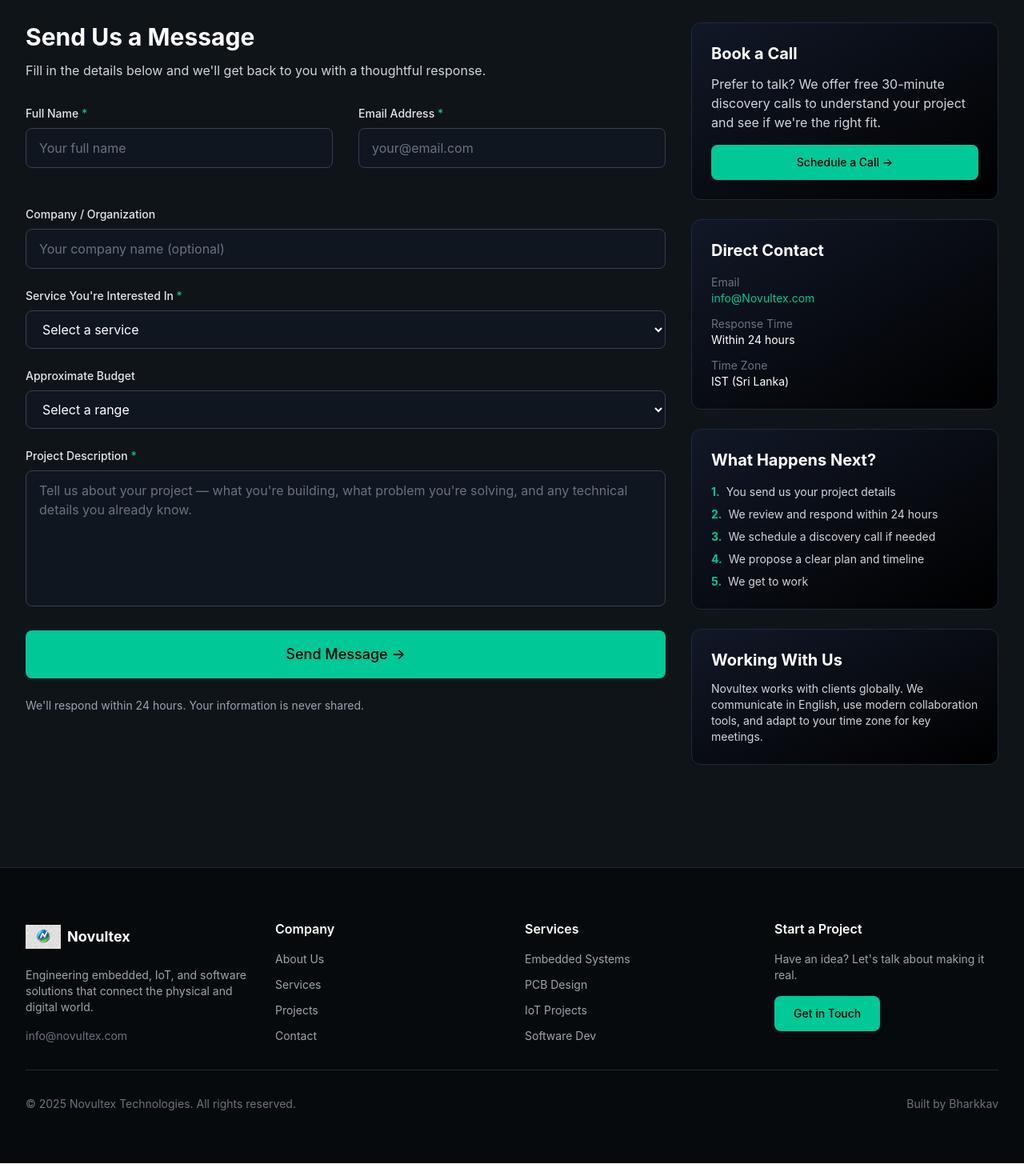
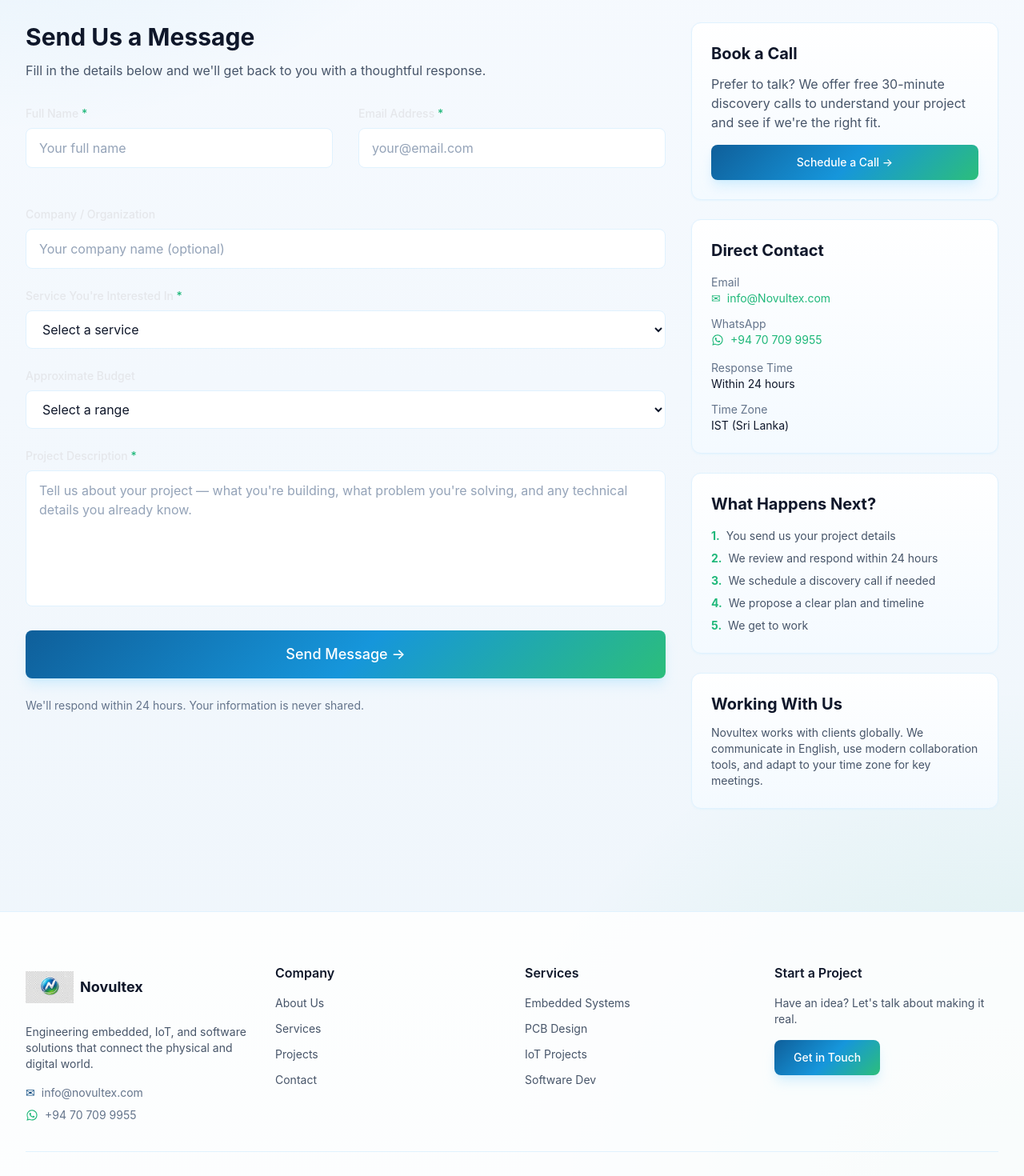
Before and after one commit to Bharkkav/Novultex_webpage, a Next.js app: page /contact in a window 1280 px wide. Shown: the part 580-2050 px from the top of the page at 80% size. Built offline with nearby package versions, Linux system fonts and the light colour scheme.

Commit message:
changes did for enhance 4

```diff
--- a/app/contact/page.tsx
+++ b/app/contact/page.tsx
@@ -4,6 +4,14 @@
 import Navigation from '@/components/Navigation'
 import Footer from '@/components/Footer'
 import Link from 'next/link'
+
+function WhatsAppIcon() {
+  return (
+    <svg aria-hidden="true" viewBox="0 0 24 24" className="h-4 w-4 fill-current">
+      <path d="M19.05 4.91A9.82 9.82 0 0 0 12.03 2C6.62 2 2.2 6.4 2.2 11.83c0 1.74.45 3.44 1.31 4.94L2 22l5.38-1.41a9.9 9.9 0 0 0 4.65 1.18h.01c5.41 0 9.83-4.4 9.83-9.83 0-2.63-1.02-5.1-2.82-6.99ZM12.04 20.1h-.01a8.2 8.2 0 0 1-4.18-1.14l-.3-.18-3.19.84.85-3.11-.2-.32a8.14 8.14 0 0 1-1.25-4.35c0-4.51 3.68-8.18 8.21-8.18 2.19 0 4.24.85 5.79 2.4a8.1 8.1 0 0 1 2.39 5.79c0 4.52-3.68 8.2-8.19 8.2Zm4.49-6.12c-.25-.12-1.47-.72-1.7-.8-.23-.08-.39-.12-.56.12-.16.25-.64.8-.78.96-.14.17-.28.19-.53.06-.25-.12-1.04-.38-1.98-1.22-.73-.65-1.22-1.45-1.36-1.69-.14-.24-.01-.37.11-.49.11-.11.25-.29.37-.43.12-.15.16-.25.25-.41.08-.17.04-.31-.02-.43-.06-.12-.56-1.35-.76-1.85-.2-.48-.4-.42-.56-.43h-.48c-.16 0-.43.06-.66.31-.22.25-.85.83-.85 2.02 0 1.18.87 2.33.99 2.49.12.17 1.69 2.57 4.09 3.61.57.25 1.02.4 1.37.51.58.18 1.11.15 1.53.09.47-.07 1.47-.6 1.68-1.18.21-.58.21-1.08.14-1.18-.06-.1-.22-.17-.47-.29Z" />
+    </svg>
+  )
+}
 
 export default function Contact() {
   const [formData, setFormData] = useState({
@@ -56,7 +64,7 @@
   }
 
   return (
-    <main className="bg-dark text-white">
+    <main className="site-shell">
       <Navigation />
 
       {/* PAGE HERO */}
@@ -66,7 +74,7 @@
           <h1 className="text-5xl md:text-6xl font-bold mt-4 mb-6">
             Let&apos;s Build Something<br /><em className="text-accent">Together</em>
           </h1>
-          <p className="text-xl text-gray-300 max-w-2xl mx-auto">
+          <p className="text-xl text-slate-600 max-w-2xl mx-auto">
             Share your project idea, ask a technical question, or request a quote. We respond to every message personally — usually within 24 hours.
           </p>
         </div>
@@ -79,7 +87,7 @@
             {/* FORM */}
             <div className="lg:col-span-2">
               <h2 className="text-3xl font-bold mb-3">Send Us a Message</h2>
-              <p className="text-gray-300 mb-8">
+              <p className="text-slate-600 mb-8">
                 Fill in the details below and we&apos;ll get back to you with a thoughtful response.
               </p>
 
@@ -97,7 +105,7 @@
                       onChange={handleChange}
                       placeholder="Your full name"
                       required
-                      className="w-full px-4 py-3 rounded-lg bg-gray-900 bg-opacity-50 border border-gray-700 text-white placeholder-gray-500 focus:border-accent focus:ring-2 focus:ring-accent focus:ring-opacity-20 transition-all"
+                      className="w-full px-4 py-3 rounded-lg bg-white border border-sky-100 text-slate-900 placeholder-slate-400 focus:border-brand focus:ring-2 focus:ring-sky-200 transition-all"
                     />
                   </div>
                   <div className="form-group">
@@ -112,7 +120,7 @@
                       onChange={handleChange}
                       placeholder="your@email.com"
                       required
-                      className="w-full px-4 py-3 rounded-lg bg-gray-900 bg-opacity-50 border border-gray-700 text-white placeholder-gray-500 focus:border-accent focus:ring-2 focus:ring-accent focus:ring-opacity-20 transition-all"
+                      className="w-full px-4 py-3 rounded-lg bg-white border border-sky-100 text-slate-900 placeholder-slate-400 focus:border-brand focus:ring-2 focus:ring-sky-200 transition-all"
                     />
                   </div>
                 </div>
@@ -128,7 +136,7 @@
                     value={formData.company}
                     onChange={handleChange}
                     placeholder="Your company name (optional)"
-                    className="w-full px-4 py-3 rounded-lg bg-gray-900 bg-opacity-50 border border-gray-700 text-white placeholder-gray-500 focus:border-accent focus:ring-2 focus:ring-accent focus:ring-opacity-20 transition-all"
+                    className="w-full px-4 py-3 rounded-lg bg-white border border-sky-100 text-slate-900 placeholder-slate-400 focus:border-brand focus:ring-2 focus:ring-sky-200 transition-all"
                   />
                 </div>
 
@@ -142,7 +150,7 @@
                     value={formData.service}
                     onChange={handleChange}
                     required
-                    className="w-full px-4 py-3 rounded-lg bg-gray-900 bg-opacity-50 border border-gray-700 text-white focus:border-accent focus:ring-2 focus:ring-accent focus:ring-opacity-20 transition-all"
+                    className="w-full px-4 py-3 rounded-lg bg-white border border-sky-100 text-slate-900 focus:border-brand focus:ring-2 focus:ring-sky-200 transition-all"
                   >
                     <option value="">Select a service</option>
                     <option>Embedded & IoT Systems</option>
@@ -164,7 +172,7 @@
                     name="budget"
                     value={formData.budget}
                     onChange={handleChange}
-                    className="w-full px-4 py-3 rounded-lg bg-gray-900 bg-opacity-50 border border-gray-700 text-white focus:border-accent focus:ring-2 focus:ring-accent focus:ring-opacity-20 transition-all"
+                    className="w-full px-4 py-3 rounded-lg bg-white border border-sky-100 text-slate-900 focus:border-brand focus:ring-2 focus:ring-sky-200 transition-all"
                   >
                     <option value="">Select a range</option>
                     <option>Under $500</option>
@@ -188,7 +196,7 @@
                     rows={6}
                     placeholder="Tell us about your project — what you're building, what problem you're solving, and any technical details you already know."
                     required
-                    className="w-full px-4 py-3 rounded-lg bg-gray-900 bg-opacity-50 border border-gray-700 text-white placeholder-gray-500 focus:border-accent focus:ring-2 focus:ring-accent focus:ring-opacity-20 transition-all resize-none"
+                    className="w-full px-4 py-3 rounded-lg bg-white border border-sky-100 text-slate-900 placeholder-slate-400 focus:border-brand focus:ring-2 focus:ring-sky-200 transition-all resize-none"
                   />
                 </div>
 
@@ -200,7 +208,7 @@
                   {loading ? 'Sending...' : 'Send Message →'}
                 </button>
 
-                <p className="text-sm text-gray-400">
+                <p className="text-sm text-slate-500">
                   We&apos;ll respond within 24 hours. Your information is never shared.
                 </p>
 
@@ -215,9 +223,9 @@
             {/* SIDEBAR */}
             <div className="space-y-6">
               {/* BOOK A CALL */}
-              <div id="call" className="bg-gradient-to-br from-gray-900 to-black border border-gray-800 p-6 rounded-xl">
+              <div id="call" className="card-surface p-6">
                 <h3 className="text-xl font-bold mb-3">Book a Call</h3>
-                <p className="text-gray-300 mb-4">
+                <p className="text-slate-600 mb-4">
                   Prefer to talk? We offer free 30-minute discovery calls to understand your project and see if we&apos;re the right fit.
                 </p>
                 <Link
@@ -229,32 +237,44 @@
               </div>
 
               {/* DIRECT CONTACT */}
-              <div className="bg-gradient-to-br from-gray-900 to-black border border-gray-800 p-6 rounded-xl">
+              <div className="card-surface p-6">
                 <h3 className="text-xl font-bold mb-4">Direct Contact</h3>
                 <div className="space-y-3 text-sm">
                   <div>
-                    <span className="text-gray-500">Email</span>
+                    <span className="text-slate-500">Email</span>
                     <p>
-                      <a href="mailto:info@Novultex.com" className="text-accent hover:underline">
-                        info@Novultex.com
+                      <a href="mailto:info@Novultex.com" className="text-accent hover:underline inline-flex items-center gap-2">
+                        <span aria-hidden="true">✉</span>
+                        <span>info@Novultex.com</span>
                       </a>
                     </p>
                   </div>
                   <div>
-                    <span className="text-gray-500">Response Time</span>
-                    <p className="text-white">Within 24 hours</p>
+                    <span className="text-slate-500">WhatsApp</span>
+                    <p>
+                      <a href="https://wa.me/94707099955" className="text-accent hover:underline inline-flex items-center gap-2">
+                        <span aria-hidden="true">
+                          <WhatsAppIcon />
+                        </span>
+                        <span>+94 70 709 9955</span>
+                      </a>
+                    </p>
                   </div>
                   <div>
-                    <span className="text-gray-500">Time Zone</span>
-                    <p className="text-white">IST (Sri Lanka)</p>
+                    <span className="text-slate-500">Response Time</span>
+                    <p className="text-slate-900">Within 24 hours</p>
+                  </div>
+                  <div>
+                    <span className="text-slate-500">Time Zone</span>
+                    <p className="text-slate-900">IST (Sri Lanka)</p>
                   </div>
                 </div>
               </div>
 
               {/* WHAT HAPPENS NEXT */}
-              <div className="bg-gradient-to-br from-gray-900 to-black border border-gray-800 p-6 rounded-xl">
+              <div className="card-surface p-6">
                 <h3 className="text-xl font-bold mb-4">What Happens Next?</h3>
-                <ol className="space-y-2 text-sm text-gray-300">
+                <ol className="space-y-2 text-sm text-slate-600">
                   <li className="flex gap-2">
                     <span className="text-accent font-bold">1.</span>
                     <span>You send us your project details</span>
@@ -279,9 +299,9 @@
               </div>
 
               {/* WORKING WITH US */}
-              <div className="bg-gradient-to-br from-gray-900 to-black border border-gray-800 p-6 rounded-xl">
+              <div className="card-surface p-6">
                 <h3 className="text-xl font-bold mb-3">Working With Us</h3>
-                <p className="text-sm text-gray-300">
+                <p className="text-sm text-slate-600">
                   Novultex works with clients globally. We communicate in English, use modern collaboration tools, and adapt to your time zone for key meetings.
                 </p>
               </div>
--- a/components/Footer.tsx
+++ b/components/Footer.tsx
@@ -1,9 +1,17 @@
 import Link from 'next/link'
 import Image from 'next/image'
 
+function WhatsAppIcon() {
+  return (
+    <svg aria-hidden="true" viewBox="0 0 24 24" className="h-4 w-4 fill-current">
+      <path d="M19.05 4.91A9.82 9.82 0 0 0 12.03 2C6.62 2 2.2 6.4 2.2 11.83c0 1.74.45 3.44 1.31 4.94L2 22l5.38-1.41a9.9 9.9 0 0 0 4.65 1.18h.01c5.41 0 9.83-4.4 9.83-9.83 0-2.63-1.02-5.1-2.82-6.99ZM12.04 20.1h-.01a8.2 8.2 0 0 1-4.18-1.14l-.3-.18-3.19.84.85-3.11-.2-.32a8.14 8.14 0 0 1-1.25-4.35c0-4.51 3.68-8.18 8.21-8.18 2.19 0 4.24.85 5.79 2.4a8.1 8.1 0 0 1 2.39 5.79c0 4.52-3.68 8.2-8.19 8.2Zm4.49-6.12c-.25-.12-1.47-.72-1.7-.8-.23-.08-.39-.12-.56.12-.16.25-.64.8-.78.96-.14.17-.28.19-.53.06-.25-.12-1.04-.38-1.98-1.22-.73-.65-1.22-1.45-1.36-1.69-.14-.24-.01-.37.11-.49.11-.11.25-.29.37-.43.12-.15.16-.25.25-.41.08-.17.04-.31-.02-.43-.06-.12-.56-1.35-.76-1.85-.2-.48-.4-.42-.56-.43h-.48c-.16 0-.43.06-.66.31-.22.25-.85.83-.85 2.02 0 1.18.87 2.33.99 2.49.12.17 1.69 2.57 4.09 3.61.57.25 1.02.4 1.37.51.58.18 1.11.15 1.53.09.47-.07 1.47-.6 1.68-1.18.21-.58.21-1.08.14-1.18-.06-.1-.22-.17-.47-.29Z" />
+    </svg>
+  )
+}
+
 export default function Footer() {
   return (
-    <footer className="bg-black bg-opacity-50 border-t border-gray-800">
+    <footer className="bg-white/85 border-t border-sky-100">
       <div className="container py-16">
         <div className="grid grid-cols-1 md:grid-cols-4 gap-12 mb-8">
           {/* Brand */}
@@ -12,36 +20,45 @@
               <Image
                 src="/assets/company-logo.png"
                 alt="Novultex logo"
-                width={44}
-                height={44}
-                className="h-11 w-11 object-contain"
+                width={60}
+                height={60}
+                className="h-[60px] w-[60px] object-contain"
               />
               <span className="font-bold text-lg">Novultex</span>
             </Link>
-            <p className="text-gray-400 text-sm mb-4">
+            <p className="text-slate-600 text-sm mb-4">
               Engineering embedded, IoT, and software solutions that connect the physical and digital world.
             </p>
-            <p className="text-gray-500 text-sm">
-              <a href="mailto:info@novultex.com" className="hover:text-accent transition-colors">
-                info@novultex.com
+            <p className="text-slate-500 text-sm mb-2">
+              <a href="mailto:info@novultex.com" className="hover:text-primary transition-colors inline-flex items-center gap-2">
+                <span className="text-primary" aria-hidden="true">✉</span>
+                <span>info@novultex.com</span>
+              </a>
+            </p>
+            <p className="text-slate-500 text-sm">
+              <a href="https://wa.me/94707099955" className="hover:text-primary transition-colors inline-flex items-center gap-2">
+                <span className="text-accent">
+                  <WhatsAppIcon />
+                </span>
+                <span>+94 70 709 9955</span>
               </a>
             </p>
           </div>
 
           {/* Company Links */}
           <div>
-            <h5 className="font-semibold mb-4">Company</h5>
+            <h5 className="font-semibold mb-4 text-slate-900">Company</h5>
             <nav className="flex flex-col gap-3">
-              <Link href="/about" className="text-gray-400 hover:text-accent transition-colors text-sm">
+              <Link href="/about" className="text-slate-600 hover:text-primary transition-colors text-sm">
                 About Us
               </Link>
-              <Link href="/services" className="text-gray-400 hover:text-accent transition-colors text-sm">
+              <Link href="/services" className="text-slate-600 hover:text-primary transition-colors text-sm">
                 Services
               </Link>
-              <Link href="/projects" className="text-gray-400 hover:text-accent transition-colors text-sm">
+              <Link href="/projects" className="text-slate-600 hover:text-primary transition-colors text-sm">
                 Projects
               </Link>
-              <Link href="/contact" className="text-gray-400 hover:text-accent transition-colors text-sm">
+              <Link href="/contact" className="text-slate-600 hover:text-primary transition-colors text-sm">
                 Contact
               </Link>
             </nav>
@@ -49,18 +66,18 @@
 
           {/* Services Links */}
           <div>
-            <h5 className="font-semibold mb-4">Services</h5>
+            <h5 className="font-semibold mb-4 text-slate-900">Services</h5>
             <nav className="flex flex-col gap-3">
-              <Link href="/services#embedded" className="text-gray-400 hover:text-accent transition-colors text-sm">
+              <Link href="/services#embedded" className="text-slate-600 hover:text-primary transition-colors text-sm">
                 Embedded Systems
               </Link>
-              <Link href="/services#pcb" className="text-gray-400 hover:text-accent transition-colors text-sm">
+              <Link href="/services#pcb" className="text-slate-600 hover:text-primary transition-colors text-sm">
                 PCB Design
               </Link>
-              <Link href="/services#complete-iot" className="text-gray-400 hover:text-accent transition-colors text-sm">
+              <Link href="/services#complete-iot" className="text-slate-600 hover:text-primary transition-colors text-sm">
                 IoT Projects
               </Link>
-              <Link href="/services#software" className="text-gray-400 hover:text-accent transition-colors text-sm">
+              <Link href="/services#software" className="text-slate-600 hover:text-primary transition-colors text-sm">
                 Software Dev
               </Link>
             </nav>
@@ -68,8 +85,8 @@
 
           {/* CTA */}
           <div>
-            <h5 className="font-semibold mb-4">Start a Project</h5>
-            <p className="text-gray-400 text-sm mb-4">Have an idea? Let&apos;s talk about making it real.</p>
+            <h5 className="font-semibold mb-4 text-slate-900">Start a Project</h5>
+            <p className="text-slate-600 text-sm mb-4">Have an idea? Let&apos;s talk about making it real.</p>
             <Link href="/contact#quote" className="btn btn--primary text-sm">
               Get in Touch
             </Link>
@@ -77,8 +94,8 @@
         </div>
 
         {/* Bottom */}
-        <div className="border-t border-gray-800 pt-8">
-          <div className="flex flex-col md:flex-row justify-between items-center gap-4 text-sm text-gray-500">
+        <div className="border-t border-sky-100 pt-8">
+          <div className="flex flex-col md:flex-row justify-between items-center gap-4 text-sm text-slate-500">
             <p>© 2025 Novultex Technologies. All rights reserved.</p>
             <p>Built by Bharkkav</p>
           </div>
--- a/styles/globals.css
+++ b/styles/globals.css
@@ -9,12 +9,19 @@
 }
 
 body {
-  @apply bg-dark text-white font-sans;
-  background: linear-gradient(135deg, #0f1419 0%, #1a202c 100%);
+  @apply font-sans text-slate-900;
+  background:
+    radial-gradient(circle at top left, rgba(22, 150, 219, 0.16), transparent 30%),
+    radial-gradient(circle at bottom right, rgba(31, 184, 122, 0.14), transparent 28%),
+    linear-gradient(180deg, #f8fbff 0%, #eef5fb 100%);
 }
 
 .container {
   @apply max-w-7xl mx-auto px-6 md:px-8;
+}
+
+.site-shell {
+  @apply min-h-screen text-slate-900;
 }
 
 /* BUTTONS */
@@ -23,19 +30,20 @@
 }
 
 .btn--primary {
-  @apply bg-accent text-black hover:bg-opacity-90 hover:shadow-lg;
+  background: linear-gradient(135deg, #0f5f9a 0%, #1696db 52%, #2cbe7b 100%);
+  @apply text-white shadow-lg shadow-sky-200/60 hover:-translate-y-0.5 hover:shadow-xl;
 }
 
 .btn--ghost {
-  @apply border-2 border-accent text-accent hover:bg-accent hover:bg-opacity-10;
+  @apply border border-sky-200 text-primary bg-white/80 hover:border-brand hover:bg-sky-50;
 }
 
 .btn--white {
-  @apply bg-white text-black hover:bg-opacity-90;
+  @apply bg-white text-primary hover:bg-slate-100;
 }
 
 .btn--ghost-white {
-  @apply border-2 border-white text-white hover:bg-white hover:bg-opacity-10;
+  @apply border border-white/60 text-white hover:bg-white/10;
 }
 
 .btn--lg {
@@ -52,12 +60,12 @@
 
 /* LINKS */
 .link-arrow {
-  @apply text-accent hover:text-opacity-80 transition-all inline-flex items-center gap-2;
+  @apply text-primary hover:text-brand transition-all inline-flex items-center gap-2;
 }
 
 /* BADGES */
 .badge {
-  @apply bg-accent bg-opacity-10 text-accent px-3 py-1 rounded-full text-sm font-medium inline-block;
+  @apply bg-sky-50 text-primary border border-sky-100 px-3 py-1 rounded-full text-sm font-medium inline-block;
 }
 
 /* SECTION */
@@ -66,19 +74,34 @@
 }
 
 .section__tag {
-  @apply text-accent text-sm font-semibold uppercase tracking-wider;
+  @apply text-brand text-sm font-semibold uppercase tracking-[0.2em];
 }
 
 .section__title {
-  @apply text-4xl md:text-5xl font-bold mt-4 mb-6 leading-tight;
+  @apply text-4xl md:text-5xl font-bold mt-4 mb-6 leading-tight text-slate-900;
 }
 
 .section__sub {
-  @apply text-gray-300 text-lg max-w-2xl;
+  @apply text-slate-600 text-lg max-w-2xl;
 }
 
 .section__header {
   @apply text-center mb-16;
+}
+
+.section-soft {
+  background: linear-gradient(180deg, rgba(255, 255, 255, 0.82), rgba(232, 243, 251, 0.92));
+  @apply border-y border-sky-100/80;
+}
+
+.card-surface {
+  background: linear-gradient(180deg, rgba(255, 255, 255, 0.98), rgba(244, 250, 255, 0.96));
+  @apply border border-sky-100 rounded-xl shadow-sm shadow-sky-100/70;
+}
+
+.cta-band {
+  background: linear-gradient(120deg, #0b4f83 0%, #1696db 55%, #2cbe7b 100%);
+  @apply text-white;
 }
 
 /* FADE IN ANIMATION */
@@ -102,6 +125,24 @@
   opacity: 1;
 }
 
+/* MARQUEE */
+@keyframes marqueeScroll {
+  from {
+    transform: translateX(0);
+  }
+  to {
+    transform: translateX(-50%);
+  }
+}
+
+.marquee-track {
+  display: flex;
+  width: max-content;
+  gap: 2rem;
+  animation: marqueeScroll 22s linear infinite;
+  will-change: transform;
+}
+
 /* FORM STYLES */
 .form-group {
   @apply mb-6;
@@ -114,7 +155,7 @@
 .form-group input,
 .form-group textarea,
 .form-group select {
-  @apply w-full px-4 py-3 rounded-lg bg-gray-900 bg-opacity-50 border border-gray-700 text-white placeholder-gray-500 transition-all focus:outline-none focus:border-accent focus:ring-2 focus:ring-accent focus:ring-opacity-20;
+  @apply w-full px-4 py-3 rounded-lg bg-white border border-sky-100 text-slate-900 placeholder-slate-400 transition-all focus:outline-none focus:border-brand focus:ring-2 focus:ring-sky-200;
 }
 
 .form-row {
@@ -122,7 +163,7 @@
 }
 
 .form-note {
-  @apply text-sm text-gray-400 mt-4;
+  @apply text-sm text-slate-500 mt-4;
 }
 
 .form-success {
@@ -144,11 +185,11 @@
 }
 
 ::-webkit-scrollbar-track {
-  @apply bg-gray-900;
+  @apply bg-sky-50;
 }
 
 ::-webkit-scrollbar-thumb {
-  @apply bg-accent rounded-full;
+  @apply bg-brand rounded-full;
 }
 
 ::-webkit-scrollbar-thumb:hover {
```
Also changed, not shown: app/about/page.tsx (+25 -25 lines), app/page.tsx (+41 -32 lines), app/projects/page.tsx (+19 -19 lines), app/services/page.tsx (+14 -14 lines), components/Navigation.tsx (+11 -11 lines), tailwind.config.js (+4 -3 lines).
